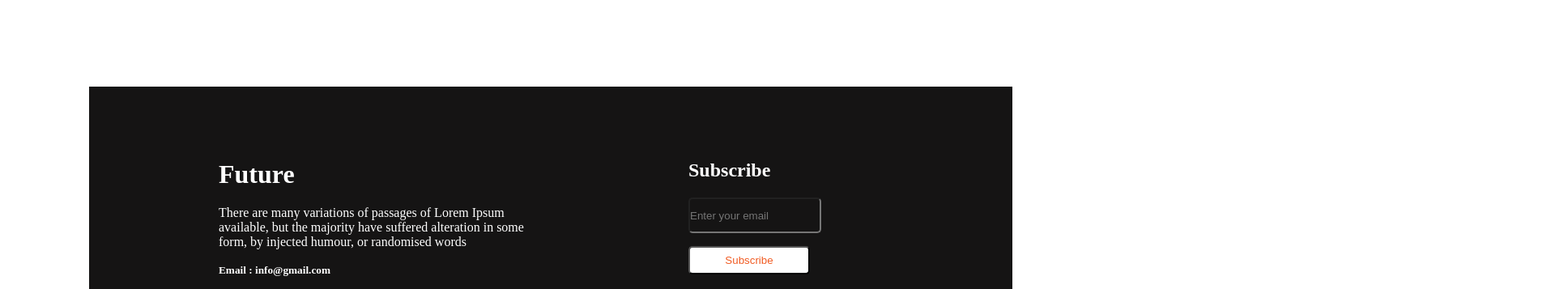
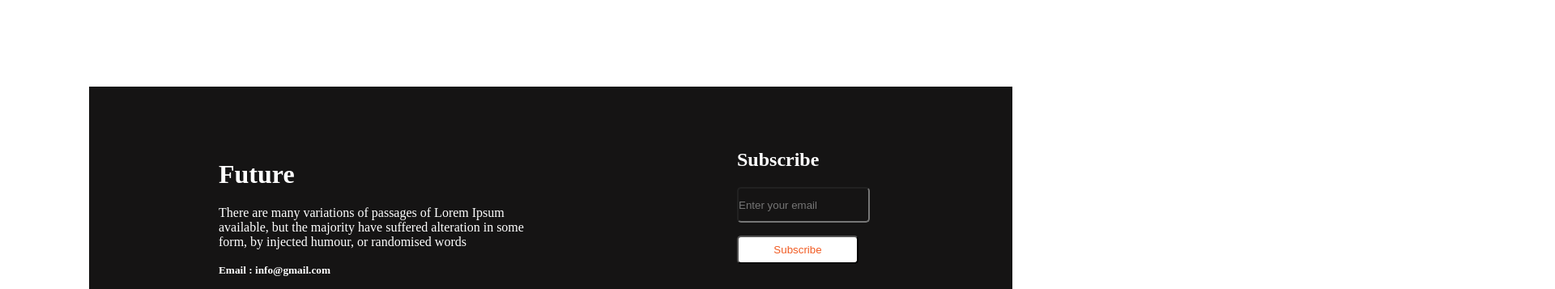
Before and after one commit to jahirul94/frist-assignment, a plain HTML site: page index.html in a window 1280 px wide. Shown: the part 2328-2685 px from the top of the page at 81% size, 1920 px wide, since content can reach past the window. Drawn offline with Linux system fonts and the light colour scheme.

Commit message:
last change

```diff
--- a/style.css
+++ b/style.css
@@ -145,8 +145,7 @@ ul{
 /* footer styles */
 
 .footer-body{
-    display: flex;
-    background-color: #151414;
+   background-color: #151414;
     margin: 110px ;
     width: 1140px;
     height: 400px;
@@ -166,9 +165,10 @@ ul{
 }
 
 .footer-last{
-     position: absolute;
-     left: 850px;
-     padding-top: 90px;
+    position: relative;
+    left: 800px;
+    bottom: 150px;
+
 }
 .footer-icon{
     margin-left: 5px;
```
Also changed, not shown: index.html (+1 -0 lines).
